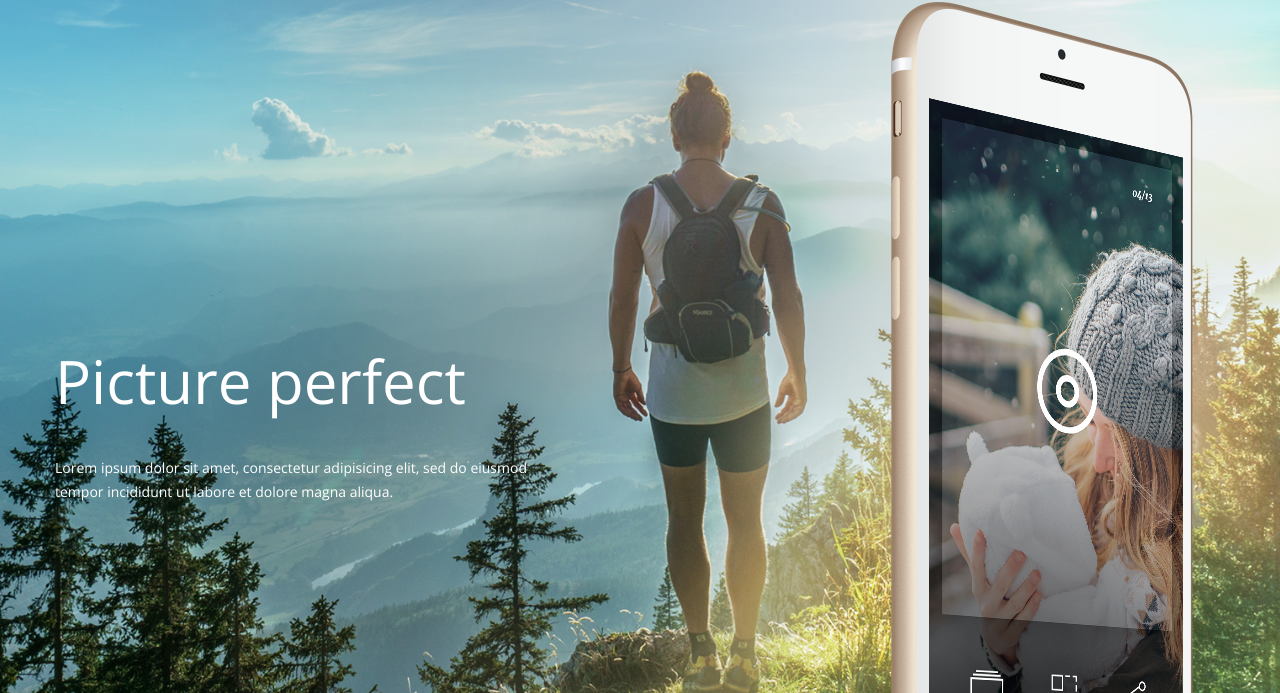
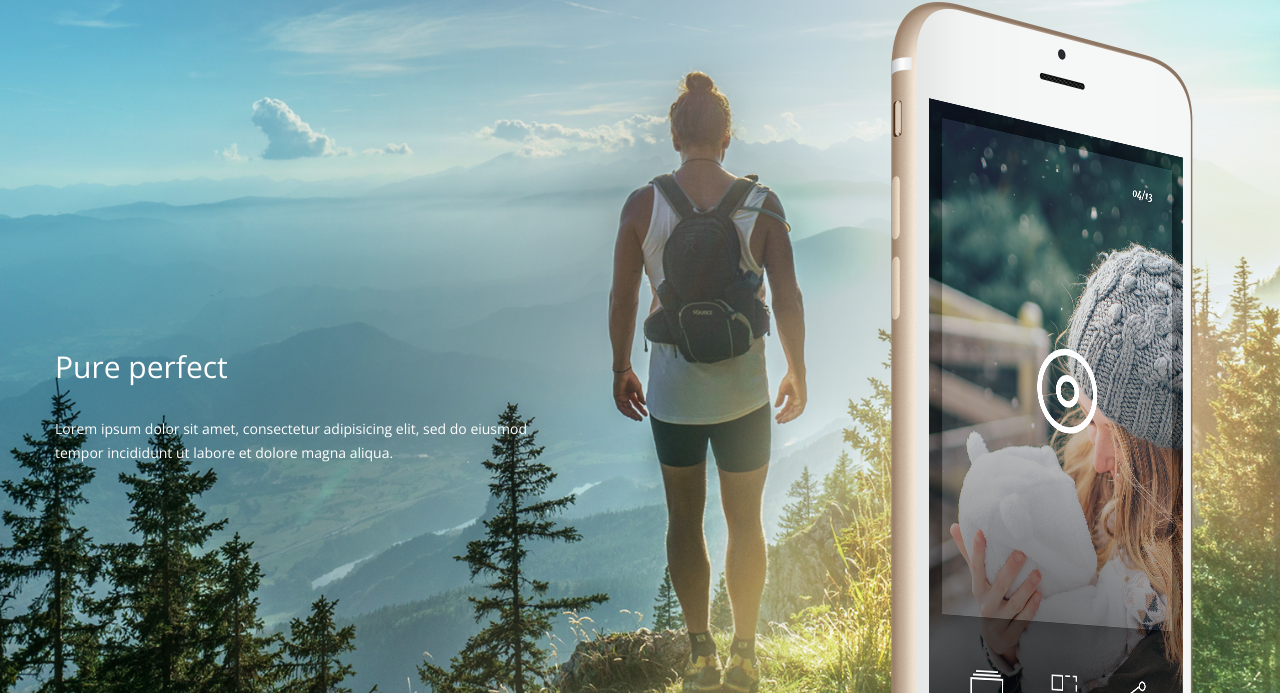
Before and after one commit to mateusz-s/Picture_Perfect-webpage, a plain HTML site: page index.html in a window 1280 px wide. Shown: the part 107-800 px from the top of the page. Drawn offline with nearby package versions, Linux system fonts and the light colour scheme.

Commit message:
Change h1

```diff
--- a/index.html
+++ b/index.html
@@ -15,7 +15,7 @@
             <div class="container">
                 <a href="#" class="logo"><img src="img/logo.svg" alt="Webpage logo"></a>
                 <div class="header-content">
-                    <h1>Picture perfect</h1>
+                    <h3>Pure perfect</h3>
                     <p>Lorem ipsum dolor sit amet, consectetur adipisicing elit, sed do eiusmod tempor incididunt ut labore et dolore magna aliqua.</p>
                 </div>
             </div>
```
